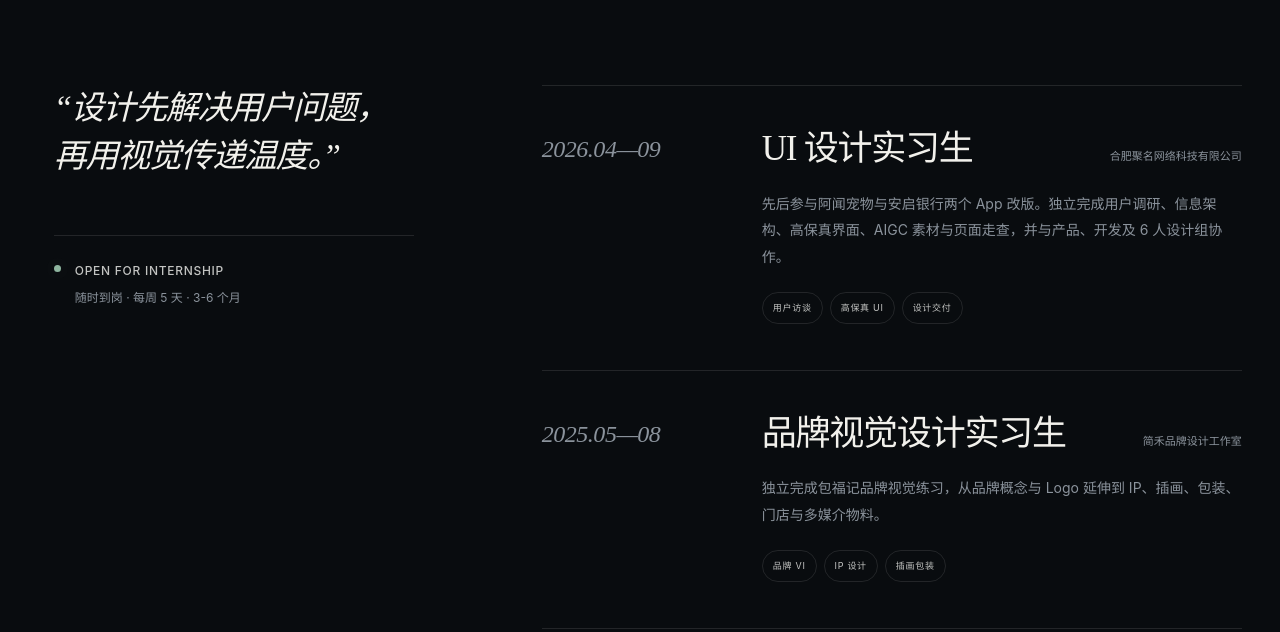
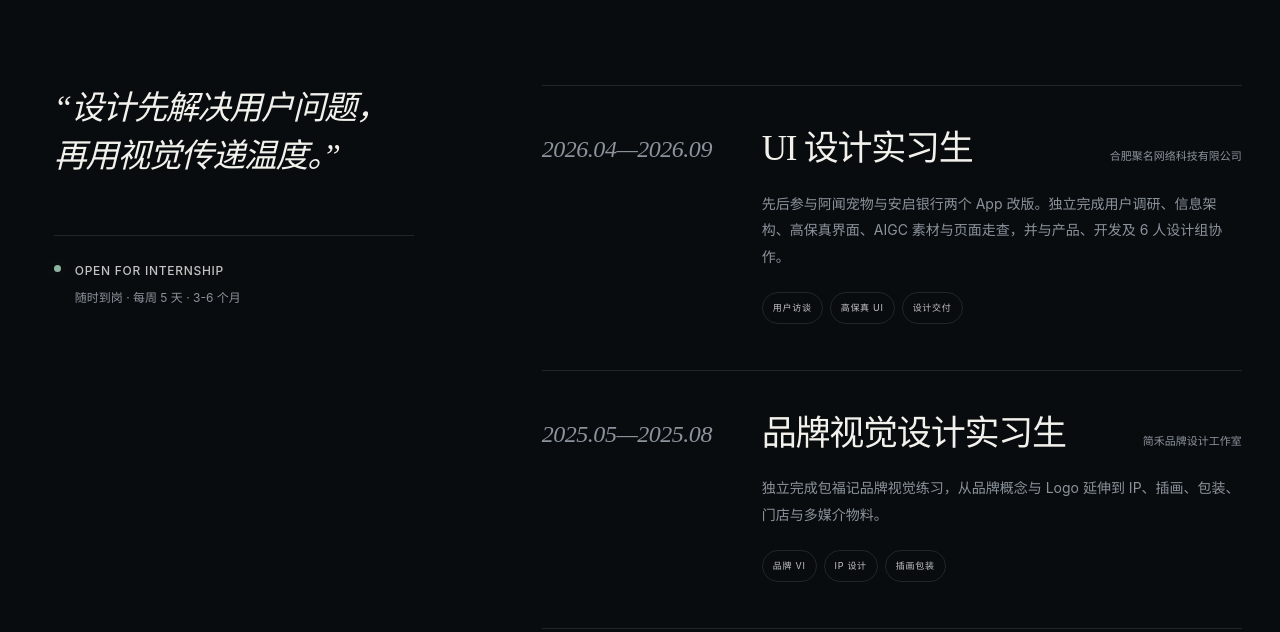
Before and after one commit to fulinchen556-bot/redesigned-memory, a plain HTML site: page index.html in a window 1280 px wide. Shown: the part 3168-3800 px from the top of the page. Drawn offline with Linux system fonts and the light colour scheme.

Commit message:
Update experience dates

```diff
--- a/index.html
+++ b/index.html
@@ -418,7 +418,7 @@
 
             <ol class="timeline">
               <li class="timeline-item reveal">
-                <div class="timeline-date">2026.04—09</div>
+                <div class="timeline-date">2026.04—2026.09</div>
                 <div class="timeline-body">
                   <div class="timeline-topline">
                     <h3>UI 设计实习生</h3>
@@ -435,7 +435,7 @@
               </li>
 
               <li class="timeline-item reveal">
-                <div class="timeline-date">2025.05—08</div>
+                <div class="timeline-date">2025.05—2025.08</div>
                 <div class="timeline-body">
                   <div class="timeline-topline">
                     <h3>品牌视觉设计实习生</h3>
```
